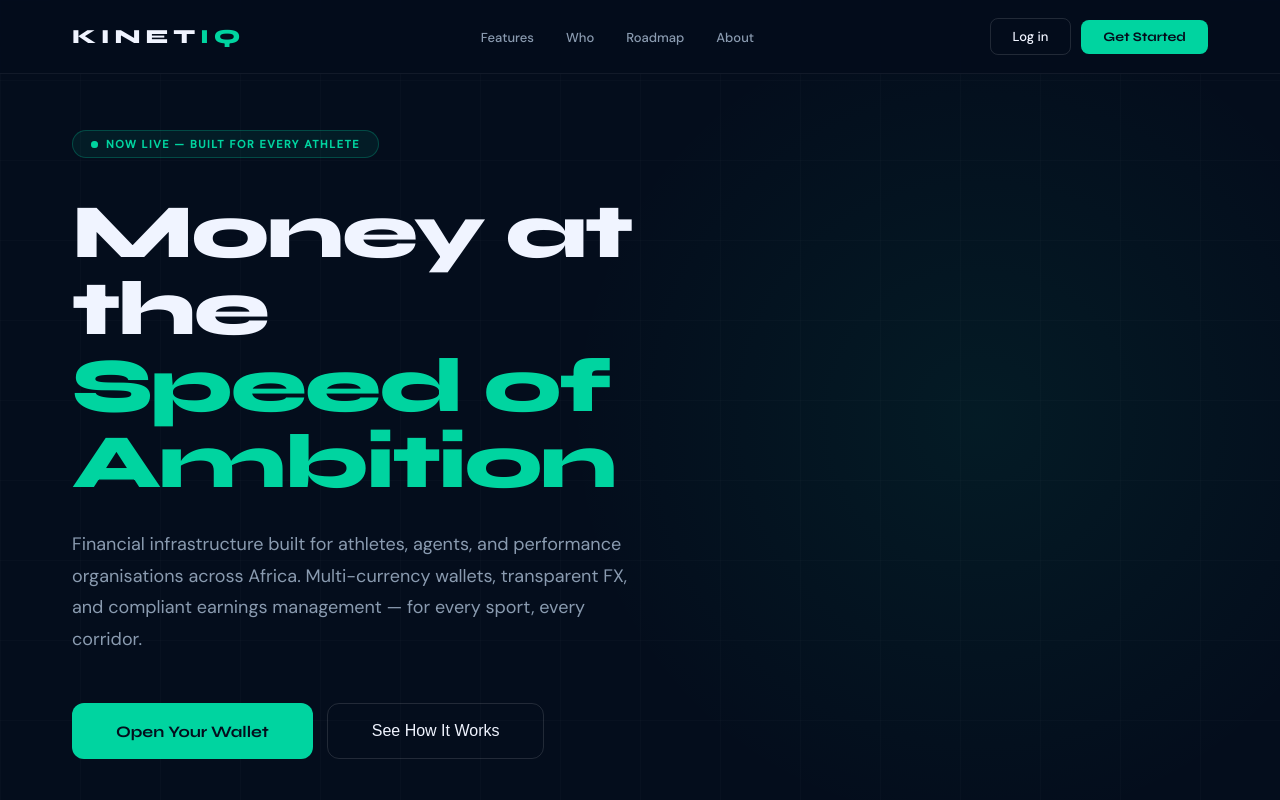
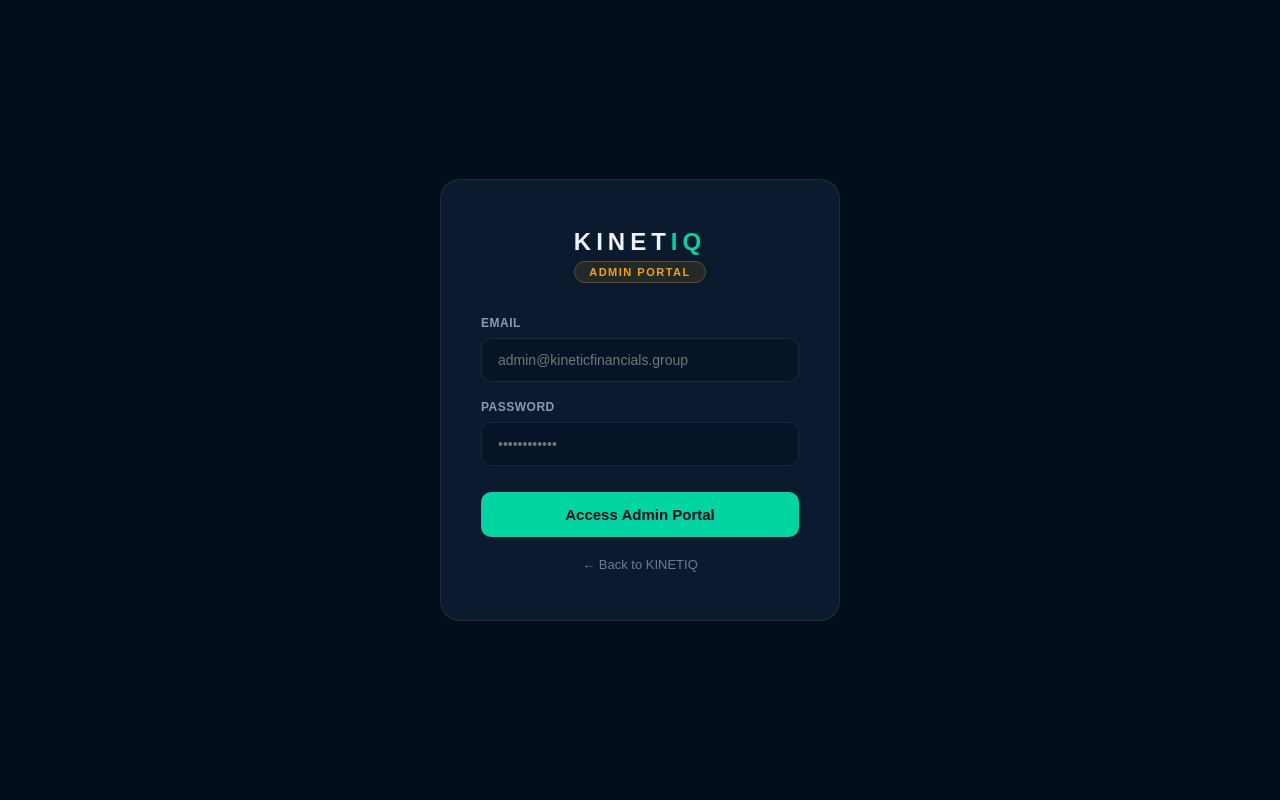
Before and after one commit to sportsmanagentintllc-byte/kinetiq-dashboard, a React (Vite) app: page /admin/login in a window 1280 px wide. Before the commit this address led to /. Shown: the top 800 px of the page. Built offline with nearby package versions, Linux system fonts and the light colour scheme.

Commit message:
Add admin login portal

```diff
--- a/src/App.tsx
+++ b/src/App.tsx
@@ -12,6 +12,7 @@ import FxQuote from "./pages/FxQuote";
 import Transfer from "./pages/Transfer";
 import Deposit from "./pages/Deposit";
 import AdminPage from "./pages/AdminPage";
+import AdminLogin from "./pages/AdminLogin";
 
 function PrivateRoute({ children }: { children: React.ReactElement }) {
   const token = localStorage.getItem("kinetiq_token");
@@ -32,7 +33,8 @@ function App() {
         <Route path="/dashboard" element={<PrivateRoute><Dashboard /></PrivateRoute>} />
         <Route path="/fx" element={<PrivateRoute><FxQuote /></PrivateRoute>} />
         <Route path="/transfer" element={<PrivateRoute><Transfer /></PrivateRoute>} />
-        <Route path="/admin" element={<PrivateRoute><AdminPage /></PrivateRoute>} />
+        <Route path="/admin" element={<AdminPage />} />
+        <Route path="/admin/login" element={<AdminLogin />} />
         <Route path="/deposit" element={<PrivateRoute><Deposit /></PrivateRoute>} />
         <Route path="*" element={<Navigate to="/" replace />} />
       </Routes>
--- /dev/null
+++ b/src/pages/AdminLogin.tsx
@@ -0,0 +1,79 @@
+import { useState } from "react";
+import { useNavigate } from "react-router-dom";
+import axios from "axios";
+
+const API = "https://kinetiq-core.onrender.com";
+
+export default function AdminLogin() {
+  const nav = useNavigate();
+  const [email, setEmail] = useState("");
+  const [password, setPassword] = useState("");
+  const [error, setError] = useState("");
+  const [loading, setLoading] = useState(false);
+
+  async function handleLogin() {
+    setLoading(true);
+    setError("");
+    try {
+      const res = await axios.post(`${API}/auth/login`, { email, password });
+      if (res.data.user.userType !== "admin") {
+        setError("Access denied. Admin credentials required.");
+        return;
+      }
+      localStorage.setItem("kinetiq_token", res.data.token);
+      localStorage.setItem("kinetiq_user", JSON.stringify(res.data.user));
+      window.location.href = "/admin";
+    } catch (e: any) {
+      setError(e.response?.data?.error || "Login failed");
+    } finally {
+      setLoading(false);
+    }
+  }
+
+  return (
+    <>
+      <style>{`
+        *{margin:0;padding:0;box-sizing:border-box;}
+        body{background:#040D1C;color:#F0F4FF;font-family:'DM Sans',sans-serif;}
+        .wrap{min-height:100vh;display:flex;align-items:center;justify-content:center;padding:20px;}
+        .card{background:#0B1A2E;border:1px solid rgba(255,255,255,.08);border-radius:20px;padding:48px 40px;width:100%;max-width:400px;}
+        .logo{font-family:'Syne',sans-serif;font-size:24px;font-weight:800;letter-spacing:5px;text-align:center;margin-bottom:6px;}
+        .logo em{color:#00D4A0;font-style:normal;}
+        .badge{text-align:center;margin-bottom:36px;}
+        .badge span{background:rgba(240,165,0,.1);border:1px solid rgba(240,165,0,.3);border-radius:100px;padding:4px 14px;font-size:11px;color:#F0A500;font-weight:700;letter-spacing:1.5px;text-transform:uppercase;}
+        .field{margin-bottom:18px;}
+        .field label{display:block;font-size:12px;font-weight:600;color:#8A9BB0;margin-bottom:8px;text-transform:uppercase;letter-spacing:.5px;}
+        .field input{width:100%;padding:13px 16px;background:#071428;border:1px solid rgba(255,255,255,.08);border-radius:10px;color:#F0F4FF;font-size:14px;outline:none;transition:border .2s;font-family:'DM Sans',sans-serif;}
+        .field input:focus{border-color:#00D4A0;}
+        .err{background:rgba(240,80,80,.1);border:1px solid rgba(240,80,80,.2);border-radius:8px;padding:10px 14px;font-size:13px;color:#F05050;margin-bottom:16px;}
+        .btn{width:100%;padding:14px;background:#00D4A0;color:#040D1C;border:none;border-radius:10px;font-family:'Syne',sans-serif;font-weight:700;font-size:15px;cursor:pointer;transition:all .2s;margin-top:8px;}
+        .btn:hover{background:#00B589;}
+        .btn:disabled{opacity:.6;cursor:not-allowed;}
+        .back{text-align:center;margin-top:20px;font-size:13px;color:#6A7A90;cursor:pointer;}
+        .back:hover{color:#F0F4FF;}
+      `}</style>
+      <div className="wrap">
+        <div className="card">
+          <div className="logo">KINET<em>IQ</em></div>
+          <div className="badge"><span>Admin Portal</span></div>
+          <div className="field">
+            <label>Email</label>
+            <input type="email" value={email} onChange={e => setEmail(e.target.value)}
+              placeholder="admin@kineticfinancials.group" />
+          </div>
+          <div className="field">
+            <label>Password</label>
+            <input type="password" value={password} onChange={e => setPassword(e.target.value)}
+              onKeyDown={e => e.key === "Enter" && handleLogin()}
+              placeholder="••••••••••••" />
+          </div>
+          {error && <div className="err">{error}</div>}
+          <button className="btn" onClick={handleLogin} disabled={loading}>
+            {loading ? "Authenticating..." : "Access Admin Portal"}
+          </button>
+          <div className="back" onClick={() => nav("/")}>← Back to KINETIQ</div>
+        </div>
+      </div>
+    </>
+  );
+}
```
